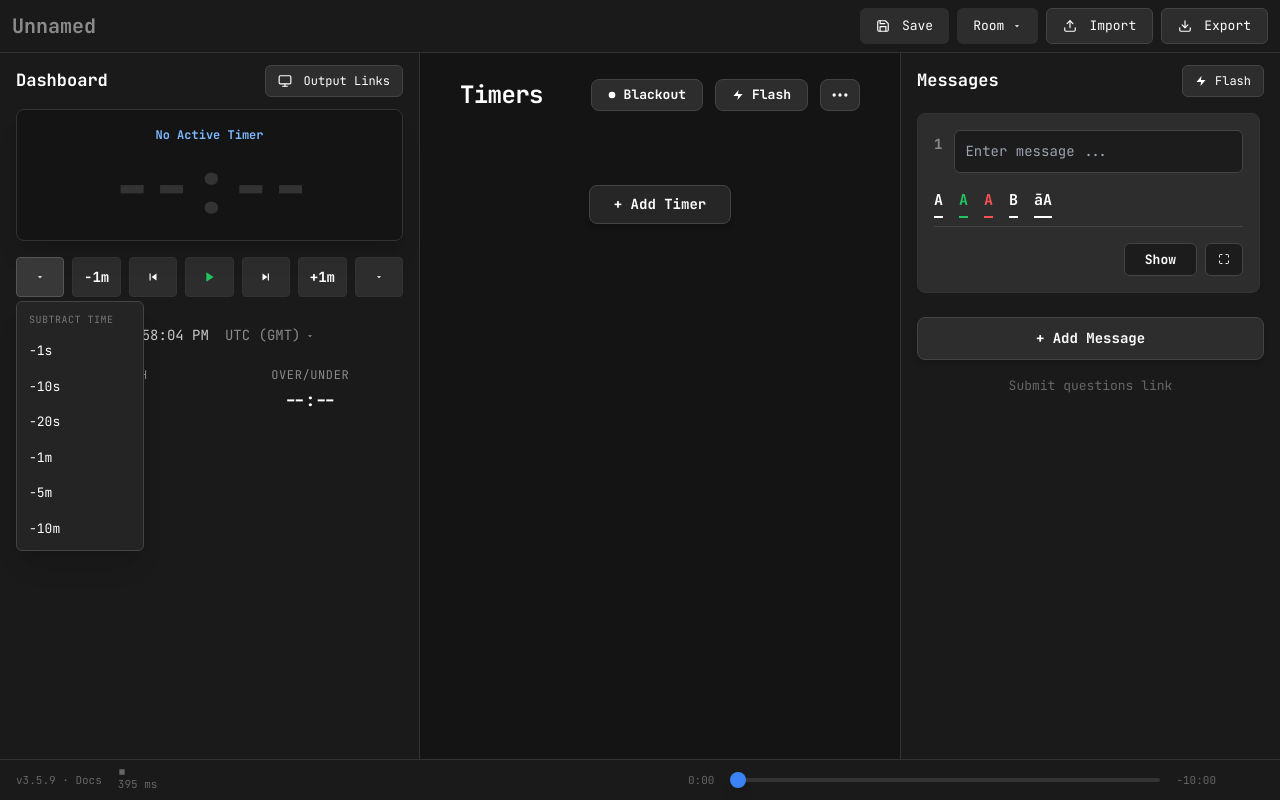
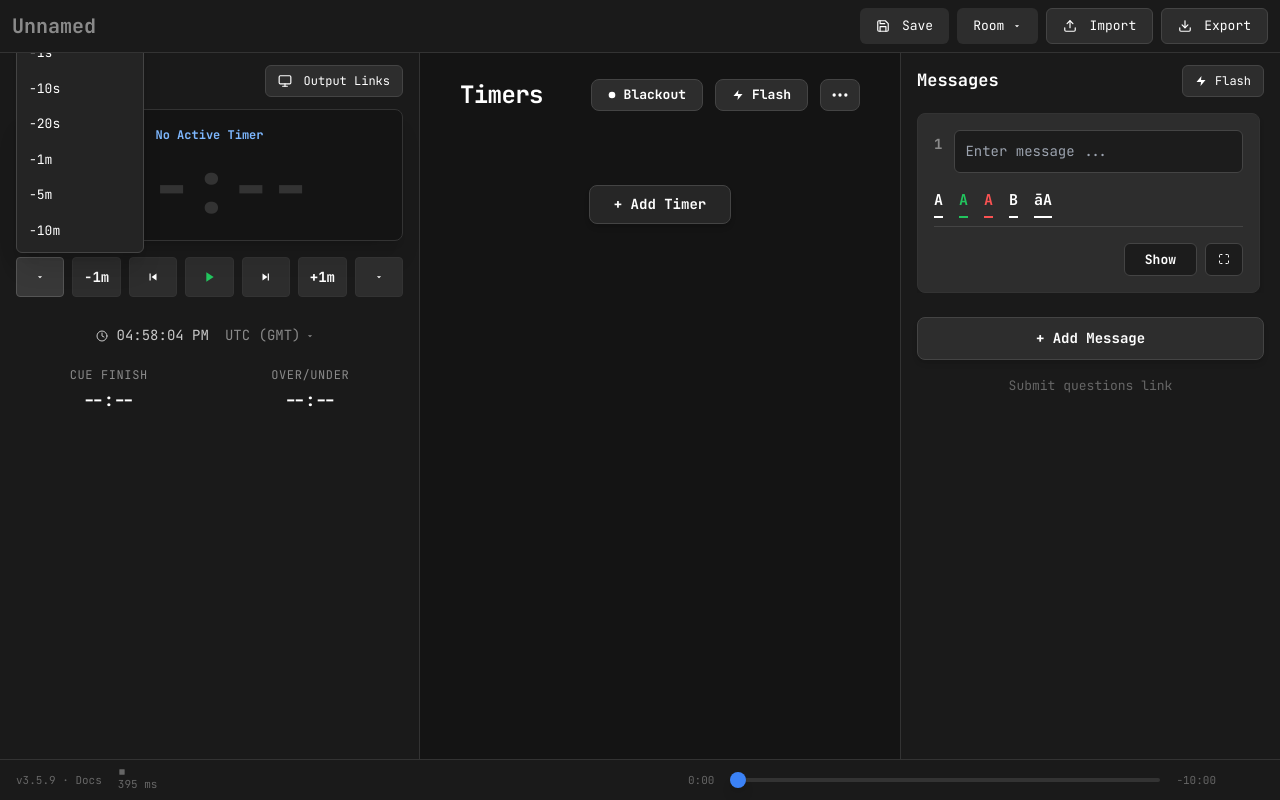
Before and after one commit to e1n7/stage-timer, a React (Vite) app: page / in a window 1280 px wide. Both pictures are taken after a click on the button 40 px from the left and 277 px from the top of the page. Built offline with nearby package versions, Linux system fonts and the light colour scheme.

Commit message:
Time adjust dropdowns now open upward to avoid bottom cutoff

```diff
--- a/src/App.tsx
+++ b/src/App.tsx
@@ -1357,7 +1357,7 @@ function App() {
           <div className="mt-4 grid grid-cols-7 gap-2">
             <div className="relative">
               <button type="button" onClick={(e) => { e.stopPropagation(); setOpenAdjustMenu(openAdjustMenu === 'decrease' ? null : 'decrease'); }} className={`flex h-10 w-full items-center justify-center rounded border border-[#333] bg-[#2d2d2d] hover:bg-[#383838] transition-colors ${openAdjustMenu === 'decrease' ? 'bg-[#383838] border-[#555]' : ''}`}><IconChevronDown /></button>
-              {openAdjustMenu === 'decrease' && (<div onClick={(e) => e.stopPropagation()} className="absolute top-full left-0 z-50 mt-1"><TimeAdjustMenu direction="decrease" onSelect={(secs) => sendControl('ADJUST', secs)} onClose={() => setOpenAdjustMenu(null)} /></div>)}
+              {openAdjustMenu === 'decrease' && (<div onClick={(e) => e.stopPropagation()} className="absolute bottom-full left-0 z-50 mb-1"><TimeAdjustMenu direction="decrease" onSelect={(secs) => sendControl('ADJUST', secs)} onClose={() => setOpenAdjustMenu(null)} /></div>)}
             </div>
             <button onClick={() => sendControl('ADJUST', -60)} className="col-span-1 flex h-10 items-center justify-center rounded border border-[#333] bg-[#2d2d2d] text-[14px] font-bold hover:bg-[#383838] transition-colors">-1m</button>
             <button onClick={() => sendControl('RESET')} className="col-span-1 flex h-10 items-center justify-center rounded border border-[#333] bg-[#2d2d2d] hover:bg-[#383838] transition-colors" title="Reset current timer"><IconSkipBack /></button>
@@ -1366,7 +1366,7 @@ function App() {
             <button onClick={() => sendControl('ADJUST', 60)} className="col-span-1 flex h-10 items-center justify-center rounded border border-[#333] bg-[#2d2d2d] text-[14px] font-bold hover:bg-[#383838] transition-colors">+1m</button>
             <div className="relative">
               <button type="button" onClick={(e) => { e.stopPropagation(); setOpenAdjustMenu(openAdjustMenu === 'increase' ? null : 'increase'); }} className={`flex h-10 w-full items-center justify-center rounded border border-[#333] bg-[#2d2d2d] hover:bg-[#383838] transition-colors ${openAdjustMenu === 'increase' ? 'bg-[#383838] border-[#555]' : ''}`}><IconChevronDown /></button>
-              {openAdjustMenu === 'increase' && (<div onClick={(e) => e.stopPropagation()} className="absolute top-full right-0 z-50 mt-1"><TimeAdjustMenu direction="increase" onSelect={(secs) => sendControl('ADJUST', secs)} onClose={() => setOpenAdjustMenu(null)} /></div>)}
+              {openAdjustMenu === 'increase' && (<div onClick={(e) => e.stopPropagation()} className="absolute bottom-full right-0 z-50 mb-1"><TimeAdjustMenu direction="increase" onSelect={(secs) => sendControl('ADJUST', secs)} onClose={() => setOpenAdjustMenu(null)} /></div>)}
             </div>
           </div>
           <div className="mt-6 flex flex-col items-center">
```
